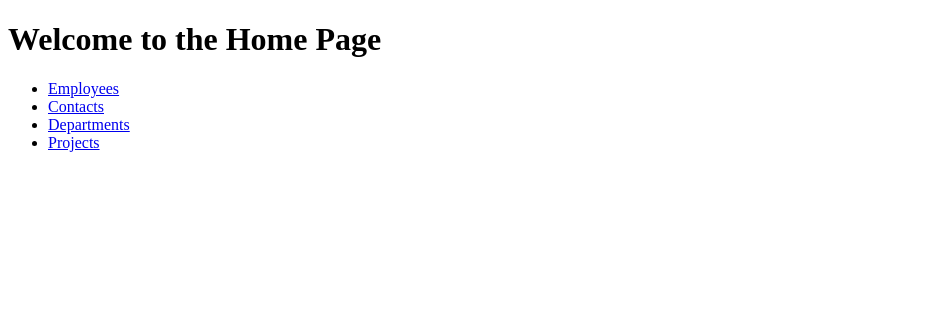
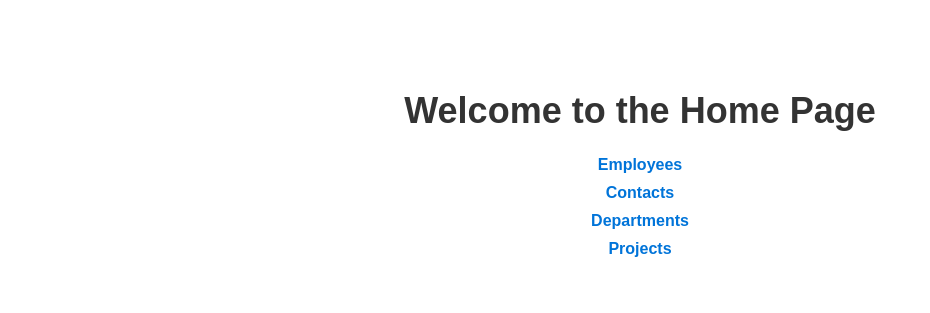
Before and after one commit to trungleviet-agilityio/python-training, a Django app: page / in a window 1280 px wide. Shown: the top 313 px of the page, without its empty margins (0-930 px from the left). Run offline with Django 4.2, Linux system fonts and the light colour scheme.

Commit message:
feat: add global style

```diff
--- a/employee-project/app/employee/templates/employee/home.html
+++ b/employee-project/app/employee/templates/employee/home.html
@@ -1,10 +1,13 @@
-<!DOCTYPE html>
-<html lang="en">
-<head>
-    <meta charset="UTF-8">
-    <title>Home Page</title>
-</head>
-<body>
+{% extends 'base.html' %}
+{% load static %}
+
+{% block title %}Home Page{% endblock %}
+
+{% block css_files %}
+    <link rel="stylesheet" href="{% static "employee/home.css"}"/>
+{% endblock %}
+
+{% block content %}
     <h1>Welcome to the Home Page</h1>
     <ul>
         <li><a href="{% url 'employee-list' %}">Employees</a></li>
@@ -12,5 +15,4 @@
         <li><a href="{% url 'department-list' %}">Departments</a></li>
         <li><a href="{% url 'project-list' %}">Projects</a></li>
     </ul>
-</body>
-</html>
+{% endblock %}
--- a/employee-project/app/static/styles.css
+++ b/employee-project/app/static/styles.css
@@ -1,5 +1,63 @@
 @import url('https://fonts.googleapis.com/css2?family=Roboto+Condensed:wght@400;700&display=swap');
 
 html {
-    font-family: 'Roboto Condensed', sans-serif;
+    font-family: Arial, sans-serif;
 }
+
+/* Custom CSS for the home page */
+body {
+    margin: 20px;
+    padding: 20px;
+    background-color: #ffffff;
+}
+
+h1 {
+    text-align: center;
+    margin-top: 50px;
+    font-size: 36px;
+    color: #333;
+}
+
+ul {
+    list-style: none;
+    padding: 0;
+    text-align: center;
+}
+
+li {
+    margin: 10px 0;
+}
+
+a {
+    text-decoration: none;
+    color: #0074D9;
+    font-weight: bold;
+}
+
+/* Custom CSS for the contact list page */
+table {
+    width: 100%;
+    border-collapse: collapse;
+    margin-top: 20px;
+}
+
+th, td {
+    border: 1px solid #ddd;
+    padding: 8px;
+    text-align: left;
+}
+
+th {
+    background-color: #f2f2f2;
+}
+
+tr:nth-child(even) {
+    background-color: #f2f2f2;
+}
+
+.no-data {
+    text-align: center;
+    font-weight: bold;
+    color: #888;
+    margin-top: 20px;
+}
```
